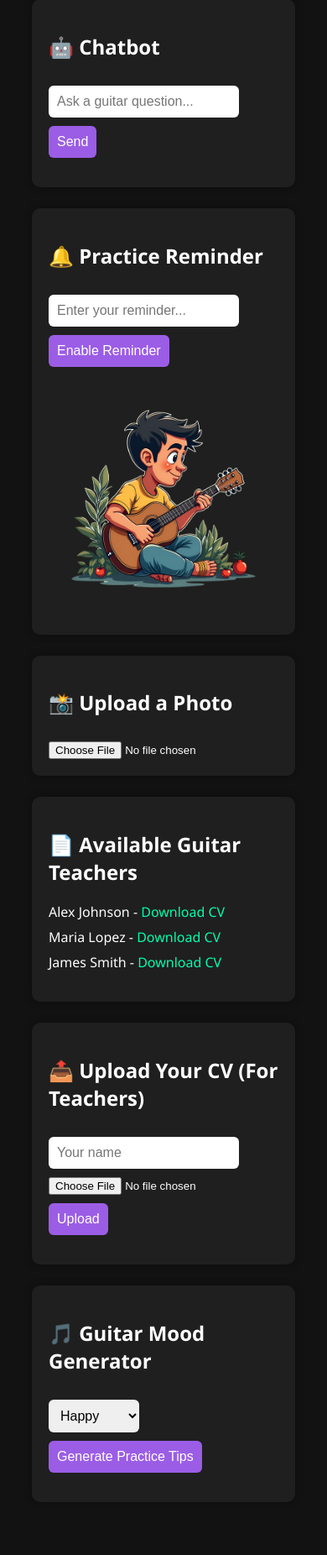
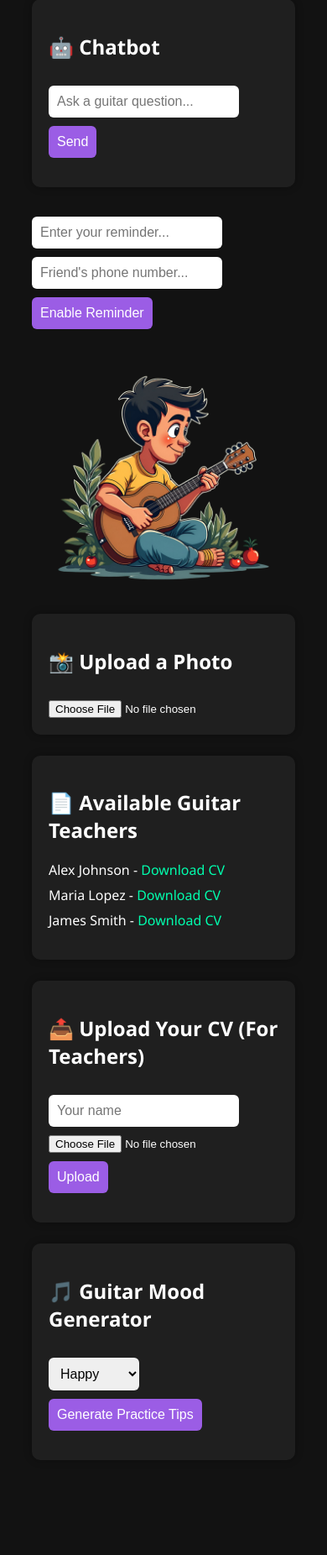
Before and after one commit to lynchtsean/Capstone2025, a Flask app: template reminder_app/templates/frontend.html in a window 390 px wide. Shown: the part 168-2020 px from the top of the page at 84% size. After the commit the page ends 1907 px from the top, so only its background shows below. Run offline with Flask 3, Linux system fonts and the light colour scheme; the template is opened without the code that fills it, so the values that code supplies are empty.

Commit message:
📲 Wire phone + message inputs to reminder API

```diff
--- a/app.py
+++ b/app.py
@@ -52,11 +52,23 @@ def home():
 # 📬 Reminder route that gets triggered when the button is clicked
 @app.route("/send-reminder", methods=["POST"])
 def trigger_reminder():
+    message = request.form.get("reminder")  # Gets message from the form
+    phone = request.form.get("phone")       # Gets phone from the form
+
+    payload = {
+        "phone": phone,
+        "message": message
+    }
+
     api_url = "https://yaikepg1ej.execute-api.us-east-1.amazonaws.com/send-reminder"
-    response = requests.post(api_url)
+    response = requests.post(api_url, json=payload)
 
-    message = "Reminder sent successfully!" if response.status_code == 200 else f"Failed to send reminder – {response.status_code}"
-    return render_template("index.html", message=message)
+    feedback = (
+        "Reminder sent successfully!" if response.status_code == 200
+        else f"Failed to send reminder – {response.status_code}"
+    )
+
+    return render_template("index.html", message=feedback)
 
 # 📥 Subscribe route that saves user info to S3
 @app.route("/subscribe", methods=["POST"])
--- a/reminder_app/templates/frontend.html
+++ b/reminder_app/templates/frontend.html
@@ -70,12 +70,12 @@
   <div class="output" id="chatResponse"></div>
 </div>
 
-<div class="module">
-  <h2>🔔 Practice Reminder</h2>
-  <form action="/send-reminder" method="post">
-    <input type="text" name="reminder" placeholder="Enter your reminder..." required />
-    <button type="submit">Enable Reminder</button>
-  </form>
+<form action="/send-reminder" method="POST">
+  <input type="text" name="reminder" placeholder="Enter your reminder..." required />
+  <input type="text" name="phone" placeholder="Friend's phone number..." required />
+  <button type="submit">Enable Reminder</button>
+</form>
+
 
   <!-- 🎸 Visual flair below the form -->
   <div style="margin-top: 20px;">
```
